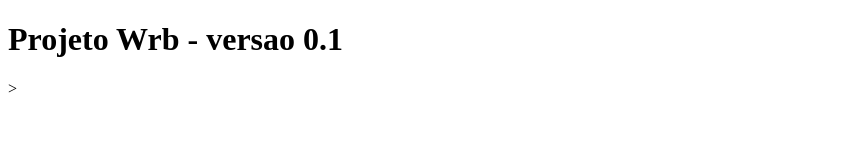
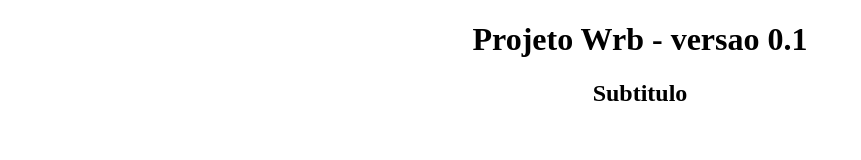
Before and after one commit to alvaro-star/Exemplo, a plain HTML site: page index.html in a window 1280 px wide. Shown: the whole page, without its empty margins (0-861 px from the left). Drawn offline with Linux system fonts and the light colour scheme.

Commit message:
estilizacao adicionada

```diff
--- /dev/null
+++ b/estilo.CSS
@@ -0,0 +1,3 @@
+h1, h2{
+    text-align:center;
+}
--- a/index.html
+++ b/index.html
@@ -5,8 +5,10 @@
     <meta http-equiv="X-UA-Compatible" content="IE=edge">
     <meta name="viewport" content="width=device-width, initial-scale=1.0">
     <title>Document</title>
+    <link rel="stylesheet" href="estilo.CSS">
 </head>
 <body>
-    <h1>Projeto Wrb - versao 0.1</h1>>
+    <h1>Projeto Wrb - versao 0.1</h1>
+    <h2>Subtitulo</h2>
 </body>
 </html>
```
